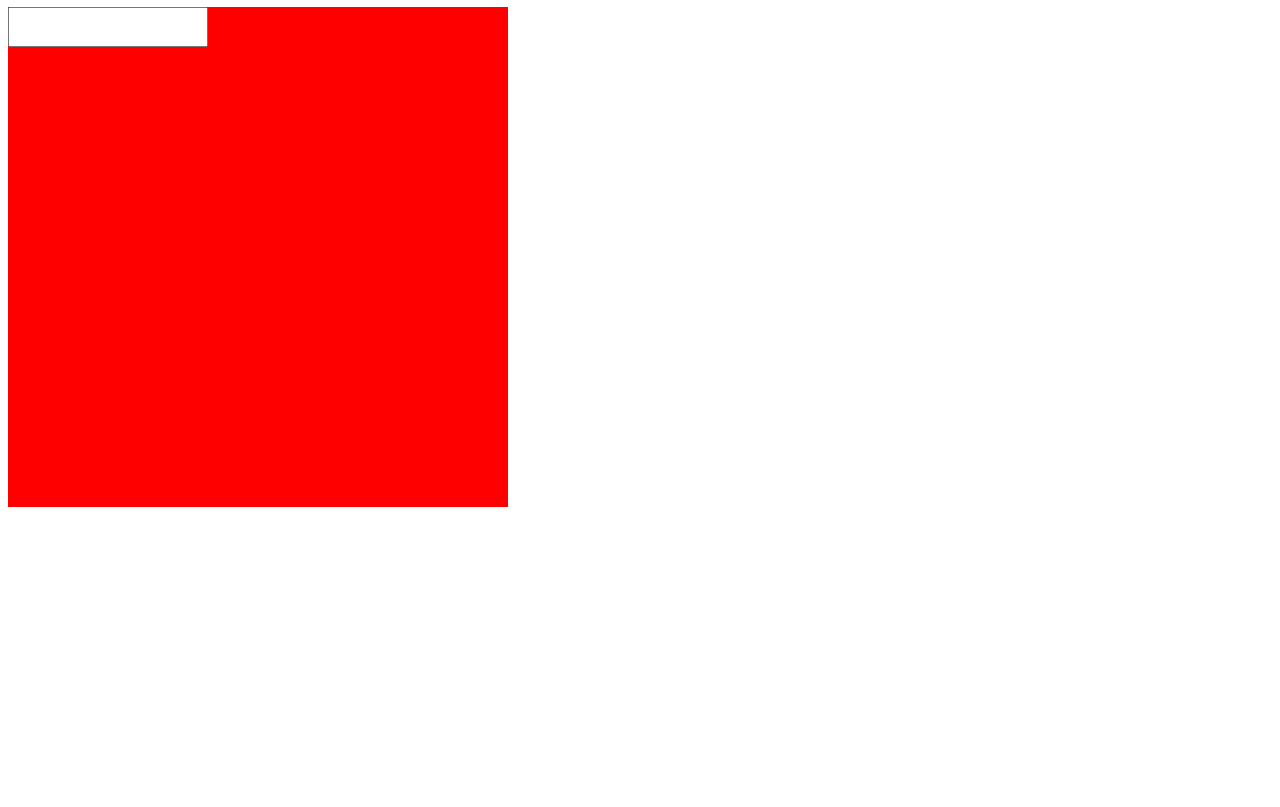
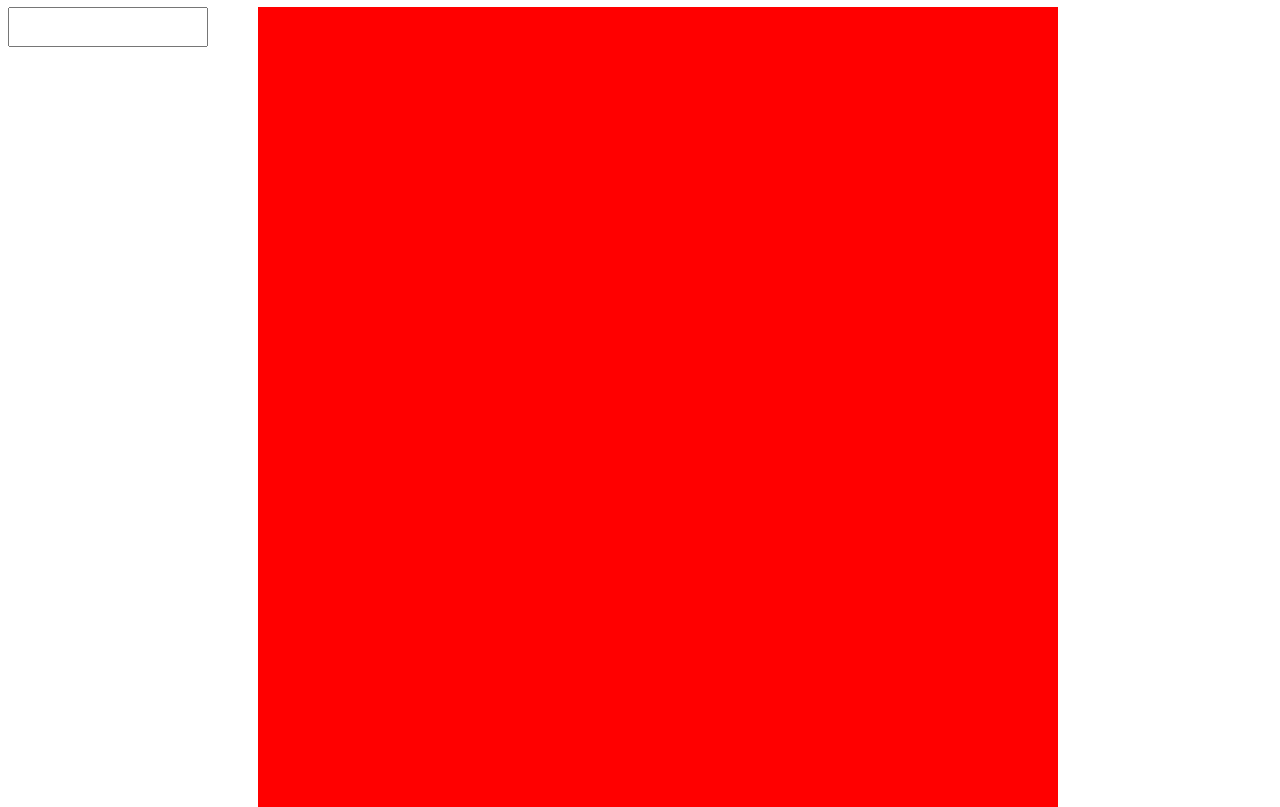
Before and after one commit to ipahenderson/Rest-Countries, a website: page index.html in a window 1280 px wide. Shown: the part 73-880 px from the top of the page. Before the commit the page ends 800 px from the top, so only its background shows below. Drawn offline with Linux system fonts and the light colour scheme; some packages are replaced by stand-ins of ours.

Commit message:
Changed styling

```diff
--- a/index.html
+++ b/index.html
@@ -17,9 +17,8 @@
       </ul>
     </div>
     <div class="col-8">
-
+      <div id="main-map" width=500px></div>
     </div>
   </div>
-  <div id="main-map" width=500px></div>
 </body>
 </html>
--- a/public/style.css
+++ b/public/style.css
@@ -21,10 +21,12 @@ li {
 }
 
 #main-map {
-  width: 500px;
-  height: 500px;
+  margin-left: 50px;
+  width: 800px;
+  height: 800px;
   background: red;
   display: block;
+  margin: auto;
 }
 
 .row > * {
@@ -37,4 +39,5 @@ li {
 
 .col-8 {
   max-width: 66.66666666%;
+  margin-left: 50px;
 }
```
